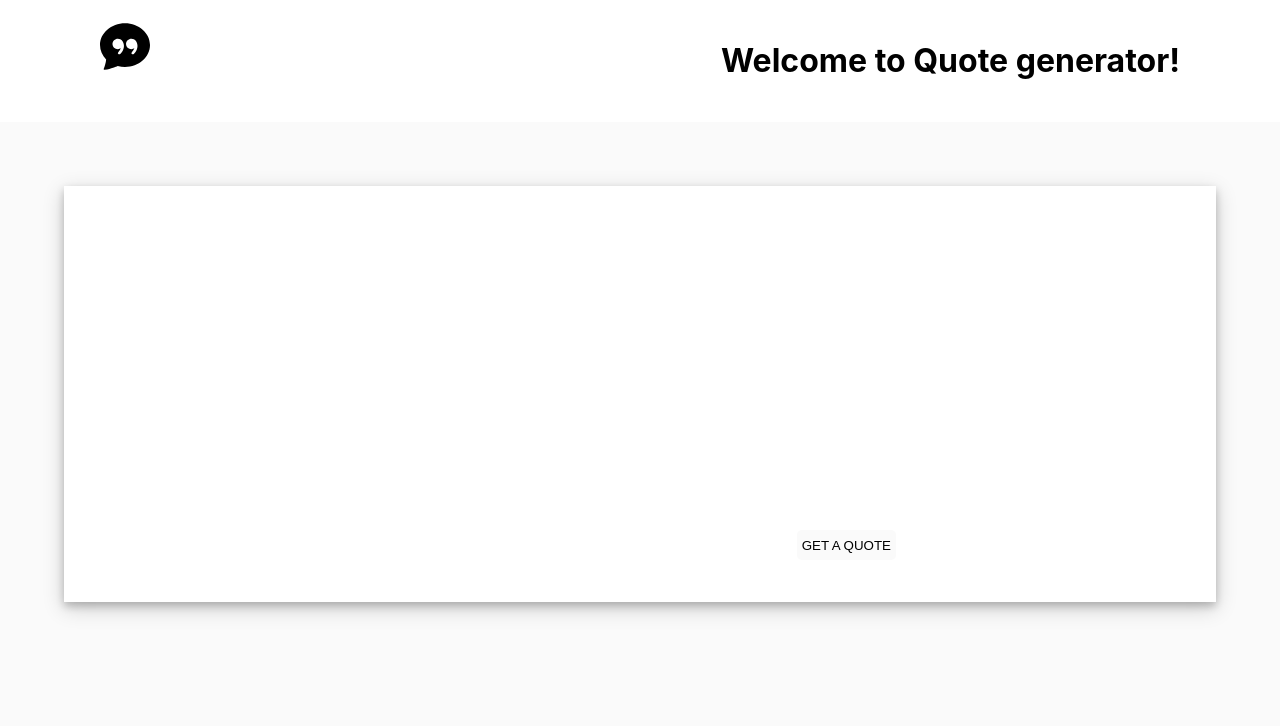
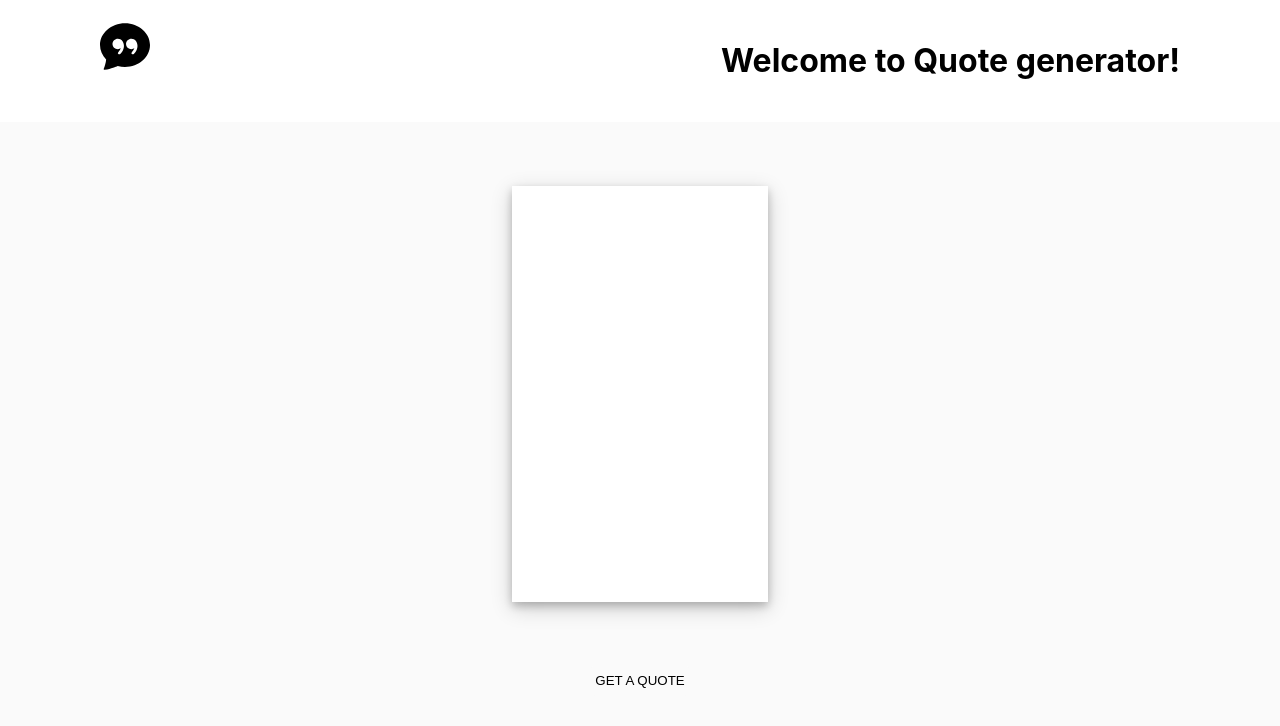
Before and after one commit to muratdemirtas2001/quotes-react-app, a React (Create React App) app: page / in a window 1280 px wide. Shown: the top 726 px of the page. Built offline with nearby package versions, Linux system fonts and the light colour scheme; no server answers.

Commit message:
Adding css

```diff
--- a/src/App.css
+++ b/src/App.css
@@ -12,12 +12,16 @@ body {
 
   background-color: hsl(0, 0%, 100%);
 }
+.content-wrapper {
+  display: flex;
+  flex-direction: column;
+  align-items: center;
+}
 .content {
   background-color: hsl(0, 0%, 100%);
   display: flex;
   flex-direction: column;
-  /* align-items: center; */
-  margin: 5vw;
+  margin: 5vw 15vw;
   padding: 10vw;
   height: 20vh;
   box-shadow: 0 4px 8px 0 rgba(0, 0, 0, 0.2), 0 6px 20px 0 rgba(0, 0, 0, 0.19);
@@ -28,9 +32,6 @@ body {
 .quote-button {
   height: 30px;
   border: none;
-  position: absolute;
-  bottom: 30vh;
-  right: 30vw;
   background-color: hsl(0, 0%, 98%);
   padding: 5px;
   border-radius: 5px;
--- a/src/App.js
+++ b/src/App.js
@@ -1,6 +1,6 @@
 import "./App.css";
 import { useState } from "react";
-import MenuBar from "./MenuBar"
+import MenuBar from "./MenuBar";
 import Quote from "./Quote";
 import ButtonQuote from "./ButtonQuote";
 function App() {
@@ -8,11 +8,13 @@ function App() {
 
   return (
     <>
-      <MenuBar/>
-    <div className="content">
-      <Quote click={click} />
-      <ButtonQuote setClick={setClick} />
-    </div>
+      <MenuBar />
+      <div className="content-wrapper">
+        <div className="content">
+          <Quote click={click} />
+        </div>
+        <ButtonQuote setClick={setClick} />
+      </div>
     </>
   );
 }
```
